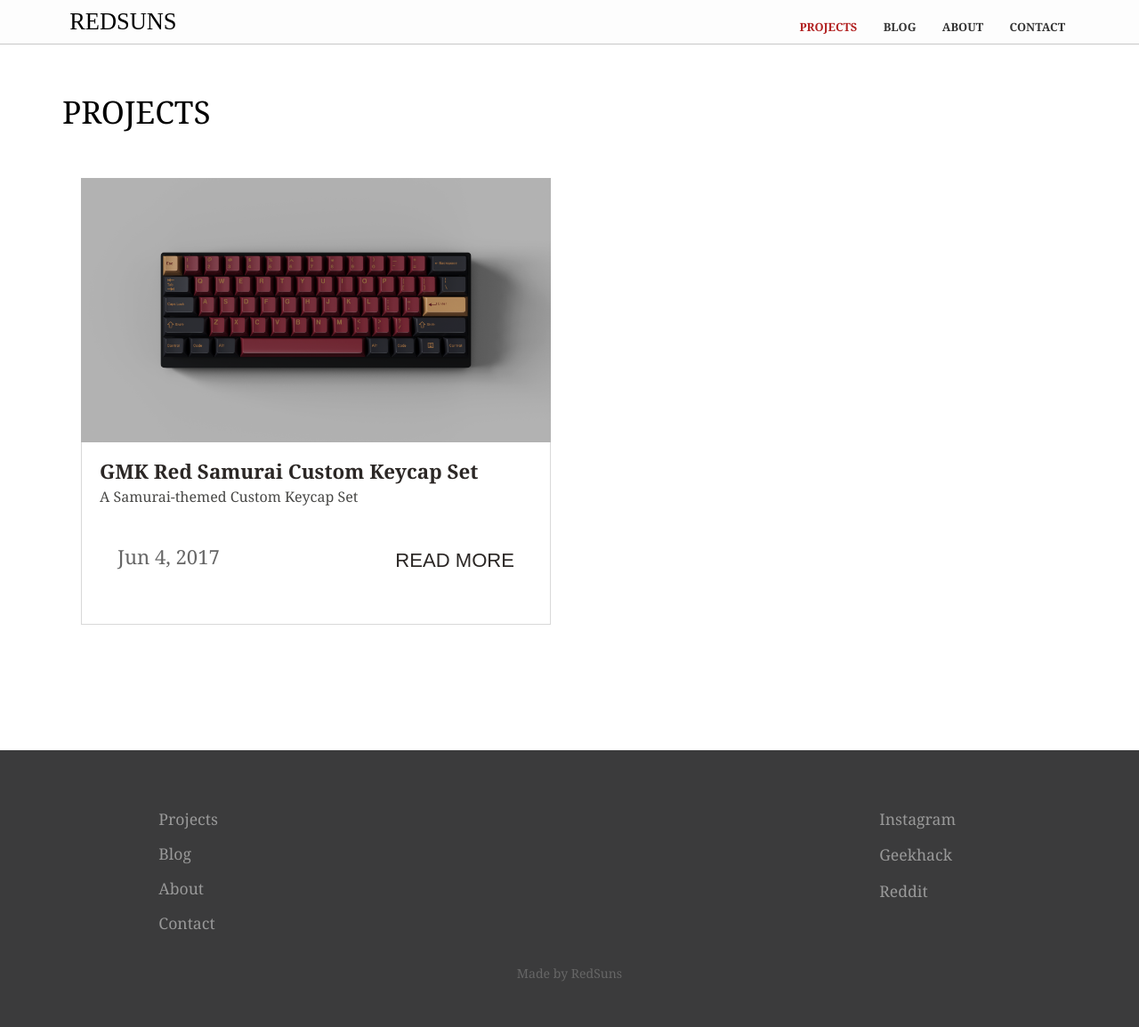
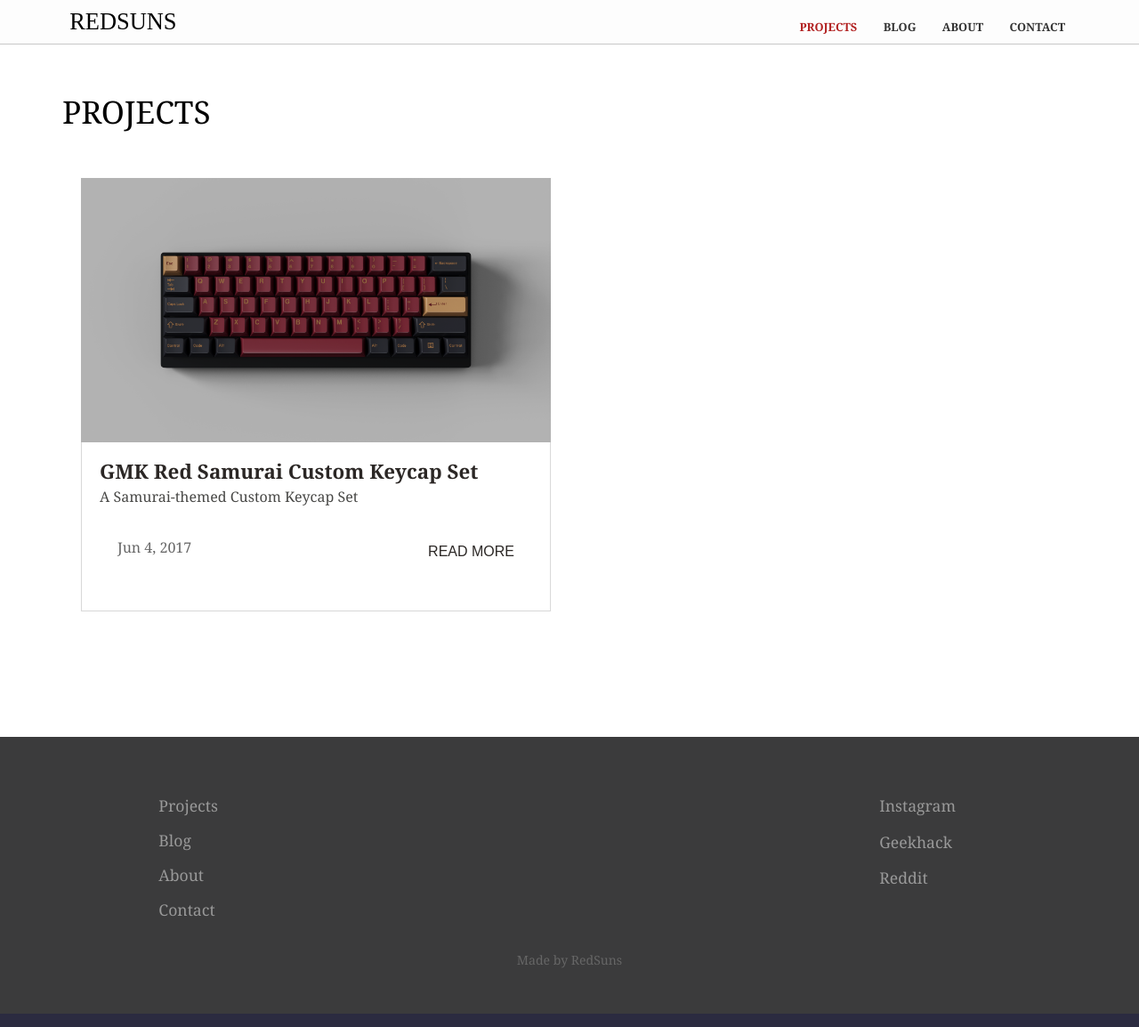
Before and after one commit to RedSunsRMK/redsunsrmk.github.io, a Jekyll site: the page built from projects.html, in a window 1280 px wide and 1154 px high. Shown: the whole window at 89% size. Built offline with Jekyll 4.4.1, drawn with Linux system fonts in a browser that asks for light colours.

Commit message:
Update projects.html

```diff
--- a/projects.html
+++ b/projects.html
@@ -25,7 +25,7 @@ description:
 						</a>
 						<div class="position">{{ project.description }}</div>
 					<div class="detailstwo">
-						<p style="text-align:left;">
+						<p class="projectdate">
 						{{ project.date | date: "%b %-d, %Y"}}
 						<span class="readmore" style="float:right;"><a href="{{ site.baseurl }}{{ project.url }}">READ MORE</a></span>
 						</p>
```
